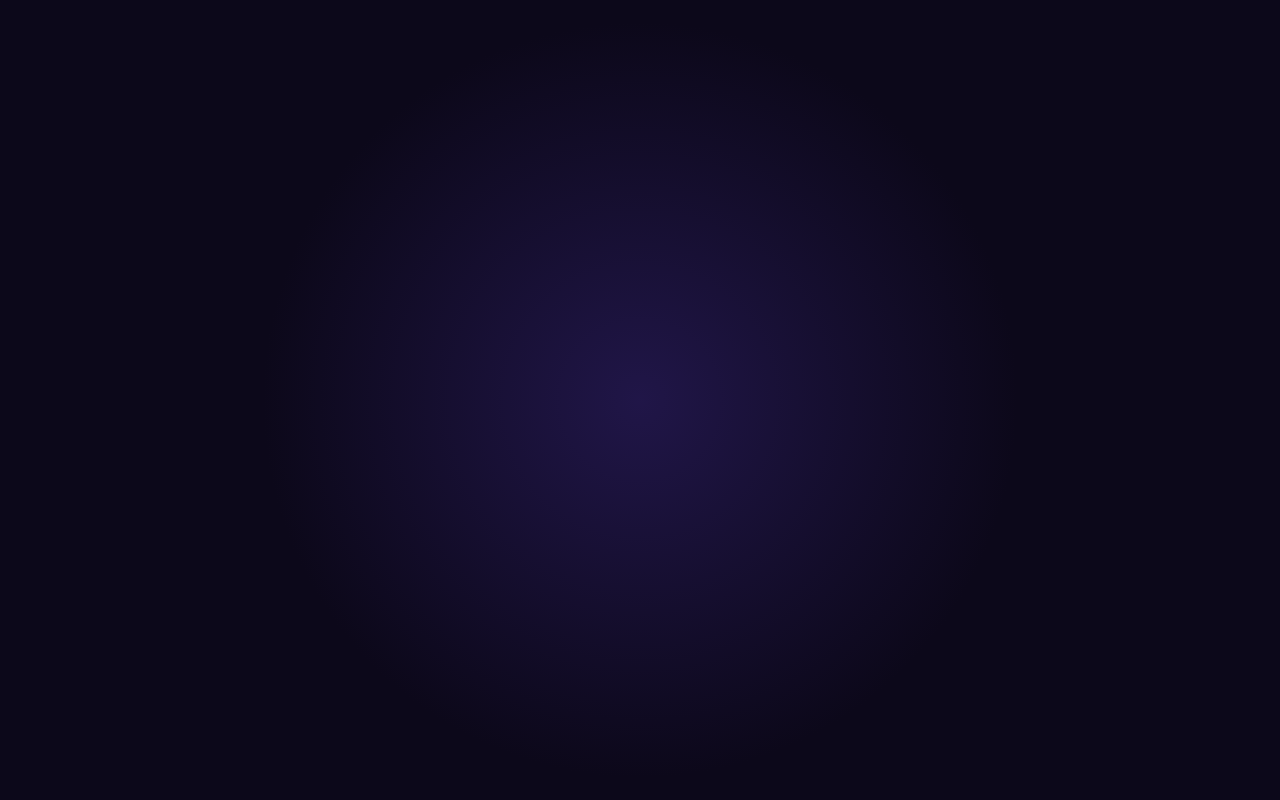
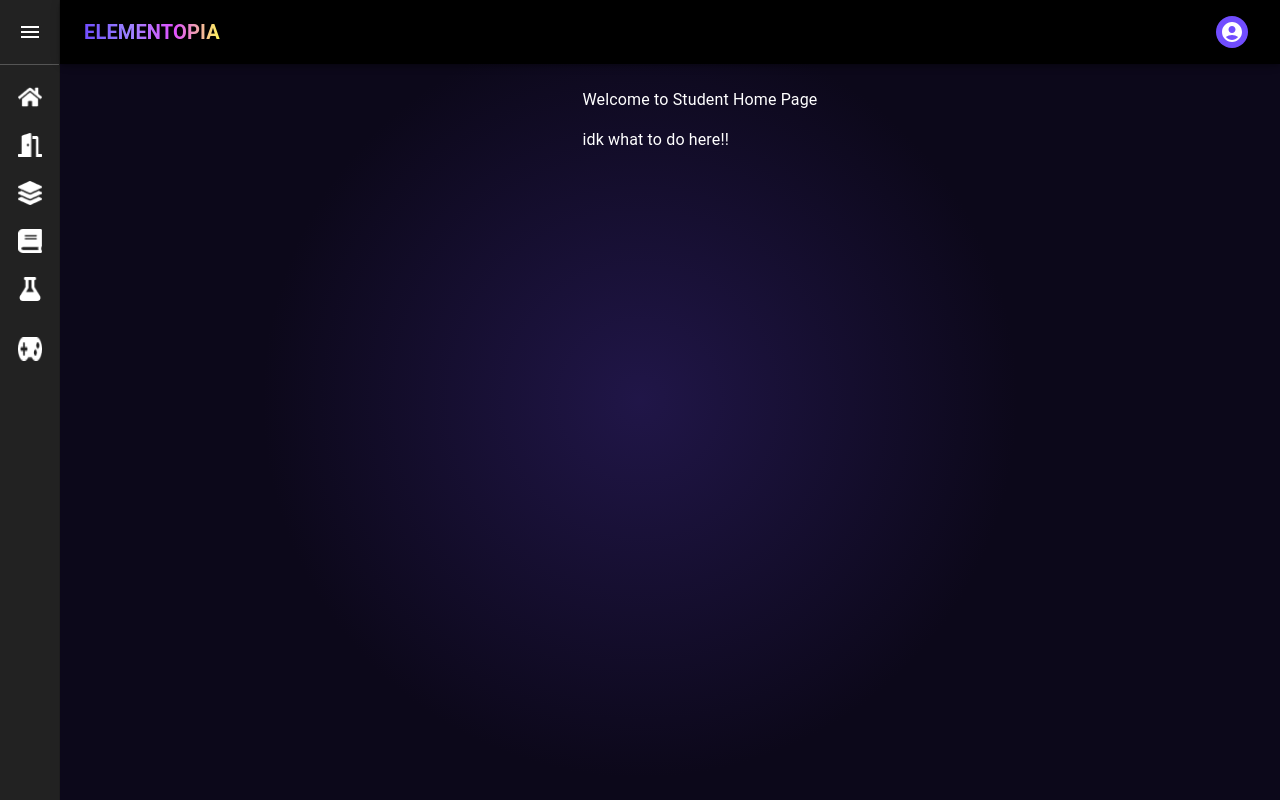
Before and after one commit to mellowieee/Capstone-Elementopia, a React (Vite) app in the folder FRONTEND/: page /student-home-page in a window 1280 px wide. Before the commit this address had no page. Built offline with nearby package versions, Linux system fonts and the light colour scheme.

Commit message:
updated Student All Pages and adding Teacher Folder

```diff
--- a/FRONTEND/src/App.jsx
+++ b/FRONTEND/src/App.jsx
@@ -3,7 +3,12 @@ import LandingPage from "./STUDENT/LandingPage";
 import LoginCard from "./STUDENT/login-card";
 import RegisterCard from "./STUDENT/register-card";
 import AboutUs from "./STUDENT/about-us";
-import PageLayout from "./components/PageLayout";
+import StudentHomePage from "./STUDENT/StudentHomePage";
+import StudentRoomPage from "./STUDENT/StudentRoomPage";
+import StudentCareerPage from "./STUDENT/StudentCareerPage";
+import StudentDiscoveryPage from "./STUDENT/StudentDiscoveryPage";
+import StudentGameRoomPage from "./STUDENT/StudentGameRoomPage";
+import StudentSandboxPage from "./STUDENT/StudentSandboxPage";
 
 export default function App() {
   return (
@@ -15,7 +20,14 @@ export default function App() {
         <Route path="/contact-us" element={<div>Contact Us Page (Coming Soon)</div>} />
         <Route path="/login" element={<LoginCard />} />
         <Route path="/sign-up" element={<RegisterCard />} />
-          <Route path="/page-layout" element={<PageLayout/>} />
+
+        {/* Student Route */}
+        <Route path="/student-home-page" element={<StudentHomePage />} />
+        <Route path="/student-home-page/room" element={<StudentRoomPage />} />
+        <Route path="/student-home-page/student-career-page" element={<StudentCareerPage />} />
+        <Route path="/student-home-page/discovery" element={<StudentDiscoveryPage />} />
+        <Route path="/student-home-page/game-room" element={<StudentGameRoomPage />} />
+        <Route path="/student-home-page/sandbox" element={<StudentSandboxPage />} />
       </Routes>
     </Router>
   );
--- /dev/null
+++ b/FRONTEND/src/STUDENT/StudentCareerPage.jsx
@@ -0,0 +1,31 @@
+import React, { useState } from "react";
+import { Box, Typography } from "@mui/material";
+import { styled } from "@mui/material/styles";
+import Navbar from "../components/NavBar";
+import Sidebar from "../components/Sidebar";
+
+const DrawerHeader = styled("div")(({ theme }) => ({
+  ...theme.mixins.toolbar,
+}));
+
+const StudentCareerPage = () => {
+  const [open, setOpen] = useState(false);
+
+  const handleDrawerOpen = () => setOpen(true);
+  const handleDrawerClose = () => setOpen(false);
+
+  return (
+    <Box sx={{ display: "flex" }}>
+      <Navbar open={open} />
+      <Sidebar open={open} handleDrawerOpen={handleDrawerOpen} handleDrawerClose={handleDrawerClose} />
+      <Box component="main" sx={{ flexGrow: 1, p: 3, transition: "margin 0.3s ease", marginLeft: open ? "180px" : "60px" , maxWidth: "100%;"}}>
+        <DrawerHeader />
+        <Typography sx={{ marginBottom: 2 }}>
+          This is the Career Page
+        </Typography>
+      </Box>
+    </Box>
+  );
+};
+
+export default StudentCareerPage;
--- /dev/null
+++ b/FRONTEND/src/STUDENT/StudentDiscoveryPage.jsx
@@ -0,0 +1,31 @@
+import React, { useState } from "react";
+import { Box, Typography } from "@mui/material";
+import { styled } from "@mui/material/styles";
+import Navbar from "../components/NavBar";
+import Sidebar from "../components/Sidebar";
+
+const DrawerHeader = styled("div")(({ theme }) => ({
+  ...theme.mixins.toolbar,
+}));
+
+const StudentDiscoveryPage = () => {
+  const [open, setOpen] = useState(false);
+
+  const handleDrawerOpen = () => setOpen(true);
+  const handleDrawerClose = () => setOpen(false);
+
+  return (
+    <Box sx={{ display: "flex" }}>
+      <Navbar open={open} />
+      <Sidebar open={open} handleDrawerOpen={handleDrawerOpen} handleDrawerClose={handleDrawerClose} />
+      <Box component="main" sx={{ flexGrow: 1, p: 3, transition: "margin 0.3s ease", marginLeft: open ? "180px" : "60px" , maxWidth: "100%;"}}>
+        <DrawerHeader />
+        <Typography sx={{ marginBottom: 2 }}>
+          This is the Discovery Page
+        </Typography>
+      </Box>
+    </Box>
+  );
+};
+
+export default StudentDiscoveryPage;
--- /dev/null
+++ b/FRONTEND/src/STUDENT/StudentGameRoomPage.jsx
@@ -0,0 +1,31 @@
+import React, { useState } from "react";
+import { Box, Typography } from "@mui/material";
+import { styled } from "@mui/material/styles";
+import Navbar from "../components/NavBar";
+import Sidebar from "../components/Sidebar";
+
+const DrawerHeader = styled("div")(({ theme }) => ({
+  ...theme.mixins.toolbar,
+}));
+
+const StudentGameRoomPage = () => {
+  const [open, setOpen] = useState(false);
+
+  const handleDrawerOpen = () => setOpen(true);
+  const handleDrawerClose = () => setOpen(false);
+
+  return (
+    <Box sx={{ display: "flex" }}>
+      <Navbar open={open} />
+      <Sidebar open={open} handleDrawerOpen={handleDrawerOpen} handleDrawerClose={handleDrawerClose} />
+      <Box component="main" sx={{ flexGrow: 1, p: 3, transition: "margin 0.3s ease", marginLeft: open ? "180px" : "60px" , maxWidth: "100%;"}}>
+        <DrawerHeader />
+        <Typography sx={{ marginBottom: 2 }}>
+          This is the Game Room Page
+        </Typography>
+      </Box>
+    </Box>
+  );
+};
+
+export default StudentGameRoomPage;
--- /dev/null
+++ b/FRONTEND/src/STUDENT/StudentHomePage.jsx
@@ -0,0 +1,46 @@
+import React, { useState } from "react";
+import { Box, Typography } from "@mui/material";
+import { styled } from "@mui/material/styles";
+import { Outlet, useLocation } from "react-router-dom";
+import Navbar from "../components/NavBar";
+import Sidebar from "../components/Sidebar";
+
+const DrawerHeader = styled("div")(({ theme }) => ({
+  ...theme.mixins.toolbar,
+}));
+
+const StudentHomePage = () => {
+  const [open, setOpen] = useState(false);
+  const location = useLocation(); // Get the current path
+
+  const handleDrawerOpen = () => setOpen(true);
+  const handleDrawerClose = () => setOpen(false);
+
+  return (
+    <Box sx={{ display: "flex" }}>
+      <Navbar open={open} />
+      <Sidebar open={open} handleDrawerOpen={handleDrawerOpen} handleDrawerClose={handleDrawerClose} />
+
+      <Box component="main" sx={{ flexGrow: 1, p: 3, transition: "margin 0.3s ease", marginLeft: open ? "180px" : "60px" }}>
+        <DrawerHeader />
+
+        {/* Only show homepage content if NOT inside /student-home-page/room */}
+        {location.pathname === "/student-home-page" && (
+          <>
+            <Typography sx={{ marginBottom: 2 }}>
+              Welcome to Student Home Page
+            </Typography>
+            <Typography sx={{ marginBottom: 2 }}>
+              idk what to do here!!
+            </Typography>
+          </>
+        )}
+
+        {/* Outlet for Nested Routes */}
+        <Outlet />
+      </Box>
+    </Box>
+  );
+};
+
+export default StudentHomePage;
--- /dev/null
+++ b/FRONTEND/src/STUDENT/StudentRoomPage.jsx
@@ -0,0 +1,31 @@
+import React, { useState } from "react";
+import { Box, Typography } from "@mui/material";
+import { styled } from "@mui/material/styles";
+import Navbar from "../components/NavBar";
+import Sidebar from "../components/Sidebar";
+
+const DrawerHeader = styled("div")(({ theme }) => ({
+  ...theme.mixins.toolbar,
+}));
+
+const StudentRoomPage = () => {
+  const [open, setOpen] = useState(false);
+
+  const handleDrawerOpen = () => setOpen(true);
+  const handleDrawerClose = () => setOpen(false);
+
+  return (
+    <Box sx={{ display: "flex" }}>
+      <Navbar open={open} />
+      <Sidebar open={open} handleDrawerOpen={handleDrawerOpen} handleDrawerClose={handleDrawerClose} />
+      <Box component="main" sx={{ flexGrow: 1, p: 3, transition: "margin 0.3s ease", marginLeft: open ? "180px" : "60px" , maxWidth: "100%;"}}>
+        <DrawerHeader />
+        <Typography sx={{ marginBottom: 2 }}>
+          This is the Room Page
+        </Typography>
+      </Box>
+    </Box>
+  );
+};
+
+export default StudentRoomPage;
--- /dev/null
+++ b/FRONTEND/src/STUDENT/StudentSandboxPage.jsx
@@ -0,0 +1,31 @@
+import React, { useState } from "react";
+import { Box, Typography } from "@mui/material";
+import { styled } from "@mui/material/styles";
+import Navbar from "../components/NavBar";
+import Sidebar from "../components/Sidebar";
+
+const DrawerHeader = styled("div")(({ theme }) => ({
+  ...theme.mixins.toolbar,
+}));
+
+const StudentSandboxPage = () => {
+  const [open, setOpen] = useState(false);
+
+  const handleDrawerOpen = () => setOpen(true);
+  const handleDrawerClose = () => setOpen(false);
+
+  return (
+    <Box sx={{ display: "flex" }}>
+      <Navbar open={open} />
+      <Sidebar open={open} handleDrawerOpen={handleDrawerOpen} handleDrawerClose={handleDrawerClose} />
+      <Box component="main" sx={{ flexGrow: 1, p: 3, transition: "margin 0.3s ease", marginLeft: open ? "180px" : "60px" , maxWidth: "100%;"}}>
+        <DrawerHeader />
+        <Typography sx={{ marginBottom: 2 }}>
+          This is the SandBox Page
+        </Typography>
+      </Box>
+    </Box>
+  );
+};
+
+export default StudentSandboxPage;
--- a/FRONTEND/src/components/PageLayout.jsx
+++ b/FRONTEND/src/TEACHER/PageLayout.jsx
@@ -1,8 +1,8 @@
 import React, { useState } from "react";
 import { Box, Typography } from "@mui/material";
 import { styled } from "@mui/material/styles";
-import Navbar from "./NavBar";
-import Sidebar from "./Sidebar";
+import Navbar from "../components/NavBar";
+import Sidebar from "../components/Sidebar";
 
 const DrawerHeader = styled("div")(({ theme }) => ({
   ...theme.mixins.toolbar,
@@ -23,7 +23,7 @@ const PageLayout = () => {
       <Sidebar open={open} handleDrawerOpen={handleDrawerOpen} handleDrawerClose={handleDrawerClose} />
 
       {/* Main Content Area */}
-      <Box component="main" sx={{ flexGrow: 1, p: 3, transition: "margin 0.3s ease", marginLeft: open ? "240px" : "60px" }}>
+      <Box component="main" sx={{ flexGrow: 1, p: 3, transition: "margin 0.3s ease", marginLeft: open ? "180px" : "60px" }}>
         <DrawerHeader />
         <Typography sx={{ marginBottom: 2 }}>
           Lorem ipsum dolor sit amet, consectetur adipiscing elit, sed do eiusmod tempor incididunt ut labore et dolore magna aliqua.
--- a/FRONTEND/src/components/Sidebar.jsx
+++ b/FRONTEND/src/components/Sidebar.jsx
@@ -12,6 +12,7 @@ import {
   Toolbar,
   Typography,
 } from "@mui/material";
+import { Link } from "react-router-dom";
 import MenuIcon from "@mui/icons-material/Menu";
 import ChevronLeftIcon from "@mui/icons-material/ChevronLeft";
 import home from "../assets/home.png";
@@ -43,12 +44,12 @@ const Drawer = styled(MuiDrawer)(({ theme, open }) => ({
 }));
 
 const menuItems = [
-  { text: "Home", icon: home },
-  { text: "Room", icon: room },
-  { text: "Career", icon: career },
-  { text: "Discovery", icon: discovery },
-  { text: "Sandbox", icon: sandBox },
-  { text: "Game Room", icon: gameRoom },
+  { text: "Home", icon: home, path: "/student-home-page" },
+  { text: "Room", icon: room, path: "/student-home-page/room" },
+  { text: "Career", icon: career, path: "/student-home-page/student-career-page" },
+  { text: "Discovery", icon: discovery, path: "/student-home-page/discovery" },
+  { text: "Sandbox", icon: sandBox, path: "/student-home-page/sandbox" },
+  { text: "Game Room", icon: gameRoom, path: "/student-home-page/game-room" },
 ];
 
 const Sidebar = ({ open, handleDrawerOpen, handleDrawerClose }) => {
@@ -74,7 +75,7 @@ const Sidebar = ({ open, handleDrawerOpen, handleDrawerClose }) => {
       <List>
         {menuItems.map((item) => (
           <ListItem key={item.text} disablePadding sx={{ display: "block" }}>
-            <ListItemButton sx={{ justifyContent: open ? "initial" : "center", px: 2.5 }}>
+            <ListItemButton component={Link} to={item.path} sx={{ justifyContent: open ? "initial" : "center", px: 2.5 }}>
               <ListItemIcon sx={{ minWidth: 0, justifyContent: "center", mr: open ? 2 : "auto", color: "#fff" }}>
                 <img src={item.icon} alt={item.text} width={24} height={24} />
               </ListItemIcon>
```
Lines whose indentation alone changed are shown as unchanged.
